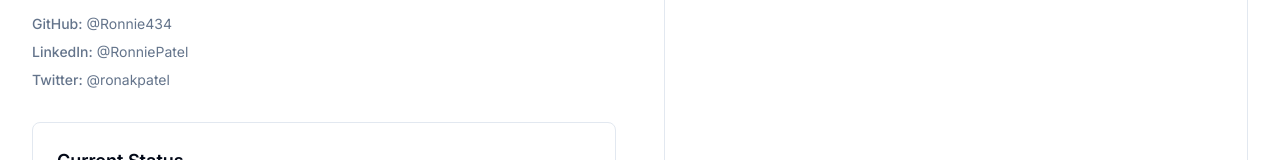
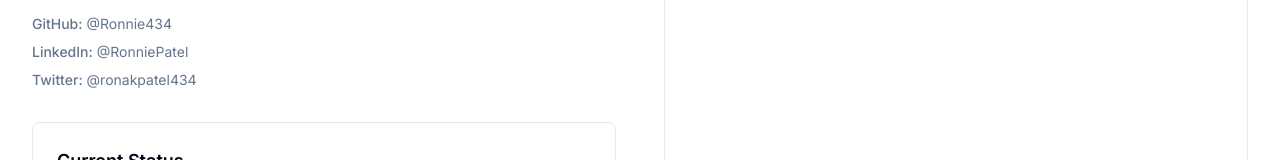
Before and after one commit to Ronnie434/Portfolio-2.0, a Next.js app: page /contact in a window 1280 px wide. Shown: the part 968-1128 px from the top of the page. Built offline with nearby package versions, Linux system fonts and the light colour scheme; no server answers.

Commit message:
Update Twitter links to correct profile: https://twitter.com/ronakpatel434

```diff
--- a/components/Footer.tsx
+++ b/components/Footer.tsx
@@ -27,7 +27,7 @@ export function Footer() {
               <Linkedin className="h-5 w-5" />
             </Link>
             <Link
-              href="https://twitter.com/ronakpatel"
+              href="https://twitter.com/ronakpatel434"
               target="_blank"
               rel="noopener noreferrer"
               className="text-muted-foreground hover:text-foreground transition-colors"
--- a/components/sections/ContactInfo.tsx
+++ b/components/sections/ContactInfo.tsx
@@ -48,8 +48,8 @@ const socialLinks = [
   {
     icon: Twitter,
     label: "Twitter",
-    href: "https://twitter.com/ronakpatel",
-    username: "@ronakpatel"
+    href: "https://twitter.com/ronakpatel434",
+    username: "@ronakpatel434"
   }
 ]
 
```
